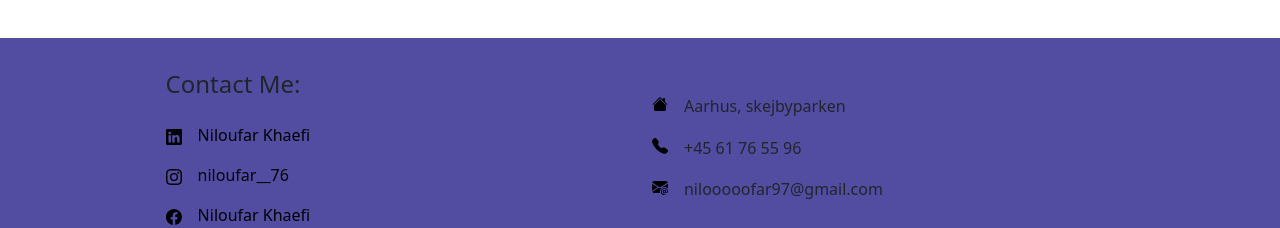
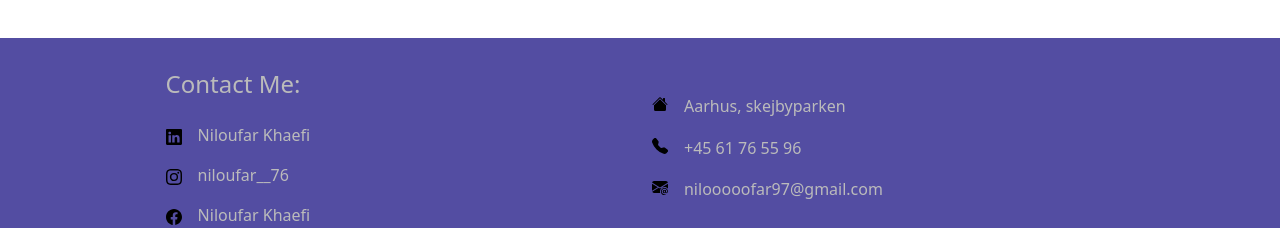
Before and after one commit to Niloufar97/react-portfolio, a React (Vite) app: page / in a window 1280 px wide. Shown: the part 724-952 px from the top of the page. Built offline with nearby package versions, Linux system fonts and the light colour scheme.

Commit message:
styling footer

```diff
--- a/src/components/footer/Footer.jsx
+++ b/src/components/footer/Footer.jsx
@@ -30,7 +30,7 @@ function Footer() {
           </a>
         </div>
         </Col>
-        <Col md={6}>
+        <Col md={6} className="contact-info">
 
             <div className="address">
               <img src={homeImg}></img>
--- a/src/components/footer/footer.css
+++ b/src/components/footer/footer.css
@@ -17,10 +17,14 @@
     flex-direction: column;
     gap: 1rem;
 }
+.social-media h4 , .contact-info{
+    color: rgb(187, 187, 187);
+}
 .social-media a{
     text-decoration: none;
-    color: black;
+    color: rgb(187, 187, 187);
 }
+
 .social-media span{
     margin-left: 1rem;
 }
```
